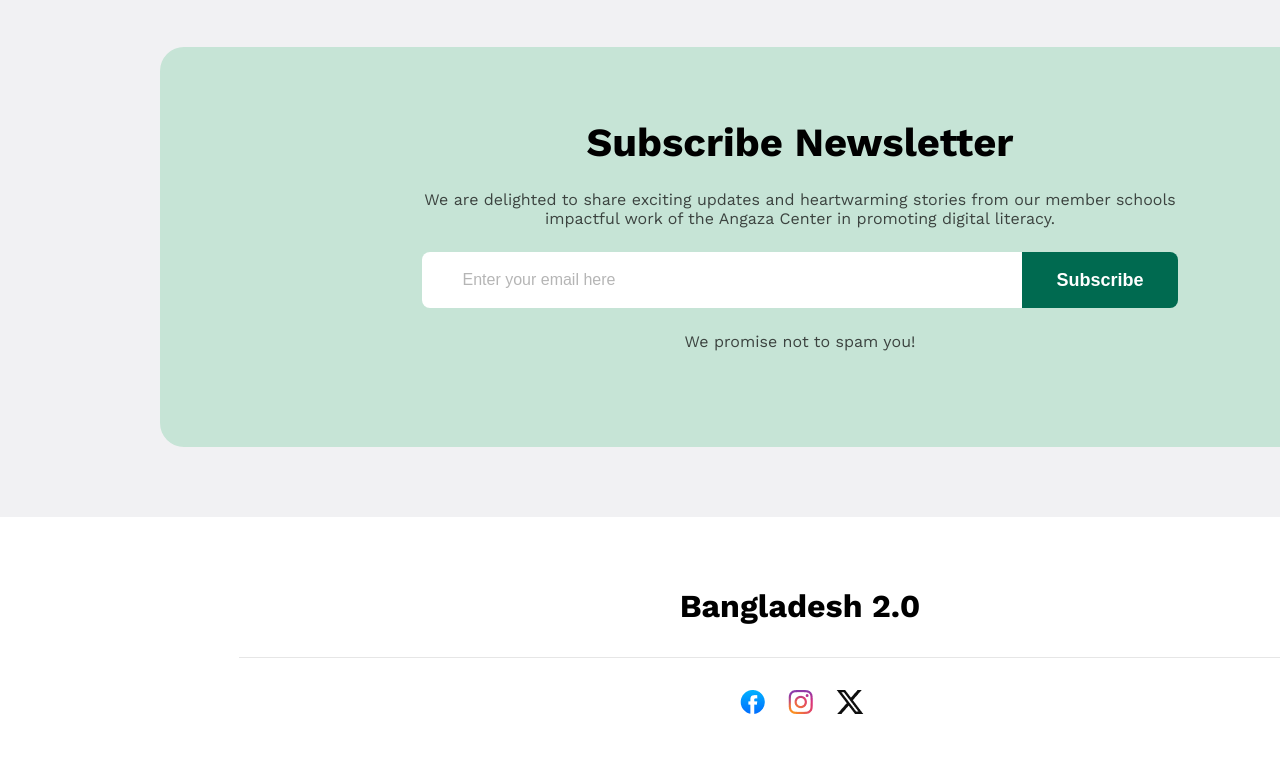
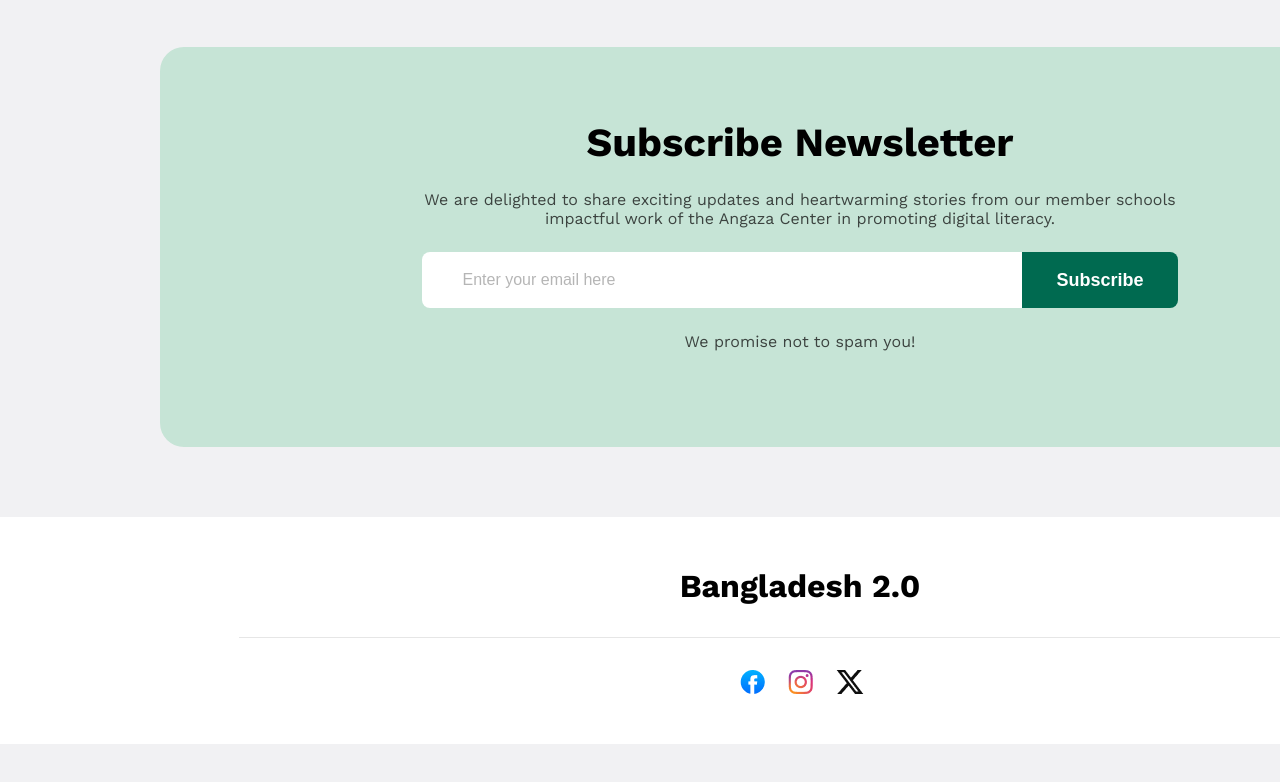
Before and after one commit to reazulislam1487/b11-a1, a plain HTML site: page index.html in a window 1280 px wide. Shown: the part 3804-4586 px from the top of the page. After the commit the page ends 4548 px from the top, so only its background shows below. Drawn offline with nearby package versions, Linux system fonts and the light colour scheme.

Commit message:
fixed-footer-section

```diff
--- a/style.css
+++ b/style.css
@@ -665,7 +665,7 @@ input[type="number"] {
   width: 1600px;
   margin: 0 auto;
   margin-top: 70px;
-  padding: 70px 0;
+  padding: 50px 0;
   text-align: center;
   background-color: white;
 }
```
